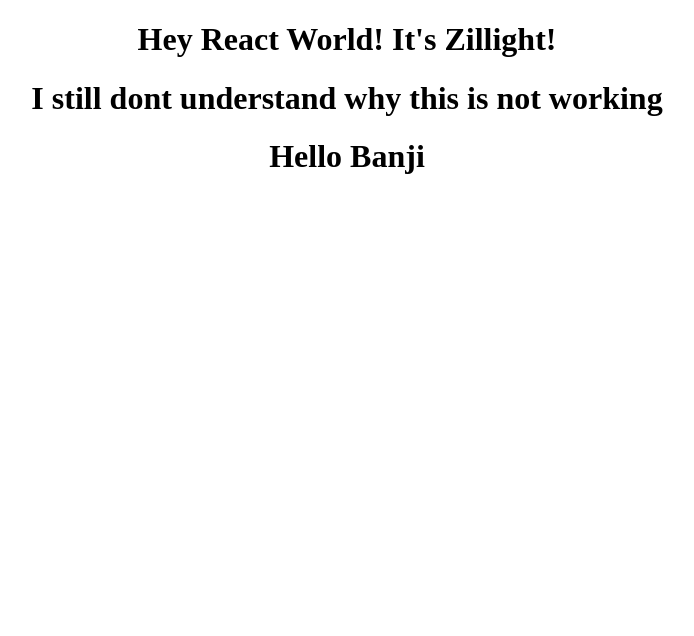
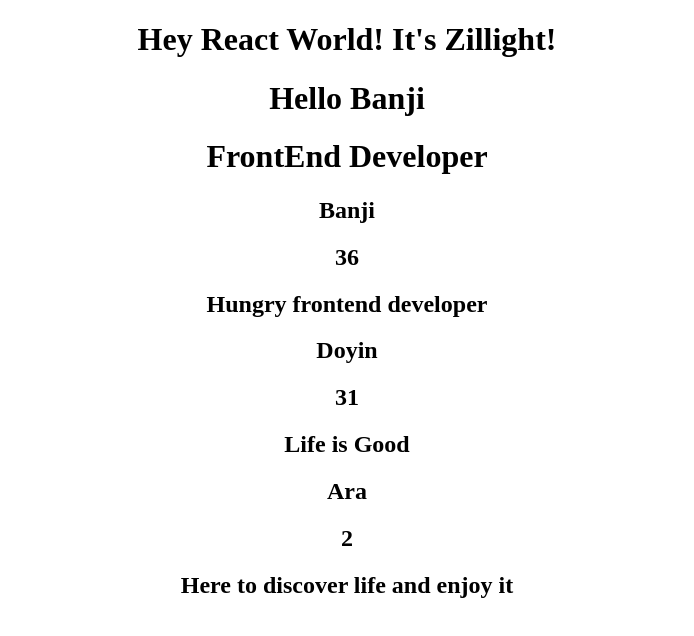
Before and after one commit to Zillight/React-world, a React (Create React App) app: page / in a window 1280 px wide. Shown: the top 636 px of the page, without its empty margins (293-987 px from the left). Built offline with nearby package versions, Linux system fonts and the light colour scheme.

Commit message:
props component

```diff
--- a/src/App.js
+++ b/src/App.js
@@ -1,7 +1,6 @@
 import React from 'react';
 import './App.css';
 import Greet from './components/Greet';
-import Welcome from './components/Welcome';
 import Hello from './components/Hello';
 import User from './components/User';
 
@@ -9,9 +8,10 @@
  return (
    <div className="App">
      <Greet />
-     <Welcome />
      <Hello />
-     <User />
+     <User name="Banji" age={36} aim="Hungry frontend developer"/>
+     <User name="Doyin" age={31} aim="Life is Good"/>
+     <User name="Ara" age={2} aim="Here to discover life and enjoy it"/>
    </div>
  );
 }
--- a/src/components/Hello.js
+++ b/src/components/Hello.js
@@ -3,6 +3,7 @@
 const Hello = () => {
    return ( <div>
         <h1>Hello Banji</h1>
+        <h1>FrontEnd Developer</h1>
     </div>
    )
 }
--- a/src/components/User.js
+++ b/src/components/User.js
@@ -1,11 +1,13 @@
 import React from 'react'
 
-const User = () => {
-    return
-        <div>
-            <hi> Banji</hi>
-            <hi> Frontend Developer</hi>
+const User = (props) => {
+    return (
+            <div>
+            <h2> {props.name}</h2>
+            <h2> {props.age}</h2>
+            <h2> {props.aim}</h2>
         </div>
+    )
 
 }
 
```
